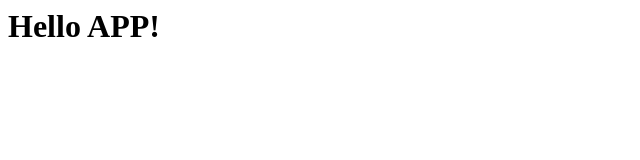
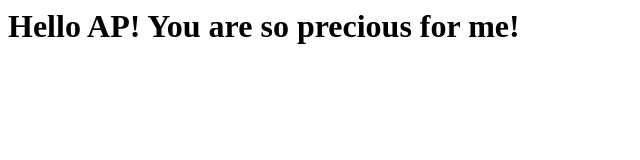
Before and after one commit to skyhawkcore/coursera_test, a plain HTML site: page site/index.html in a window 1280 px wide. Shown: the whole page, without its empty margins (0-640 px from the left). Drawn offline with Linux system fonts and the light colour scheme.

Commit message:
small addition to our page content

```diff
--- a/site/index.html
+++ b/site/index.html
@@ -3,7 +3,7 @@
 	<title>Hello AP!</title>
 </head>
 <body>
-<h1>Hello APP!</h1>
+<h1>Hello AP! You are so precious for me!</h1>
 
 
 </body>
```
